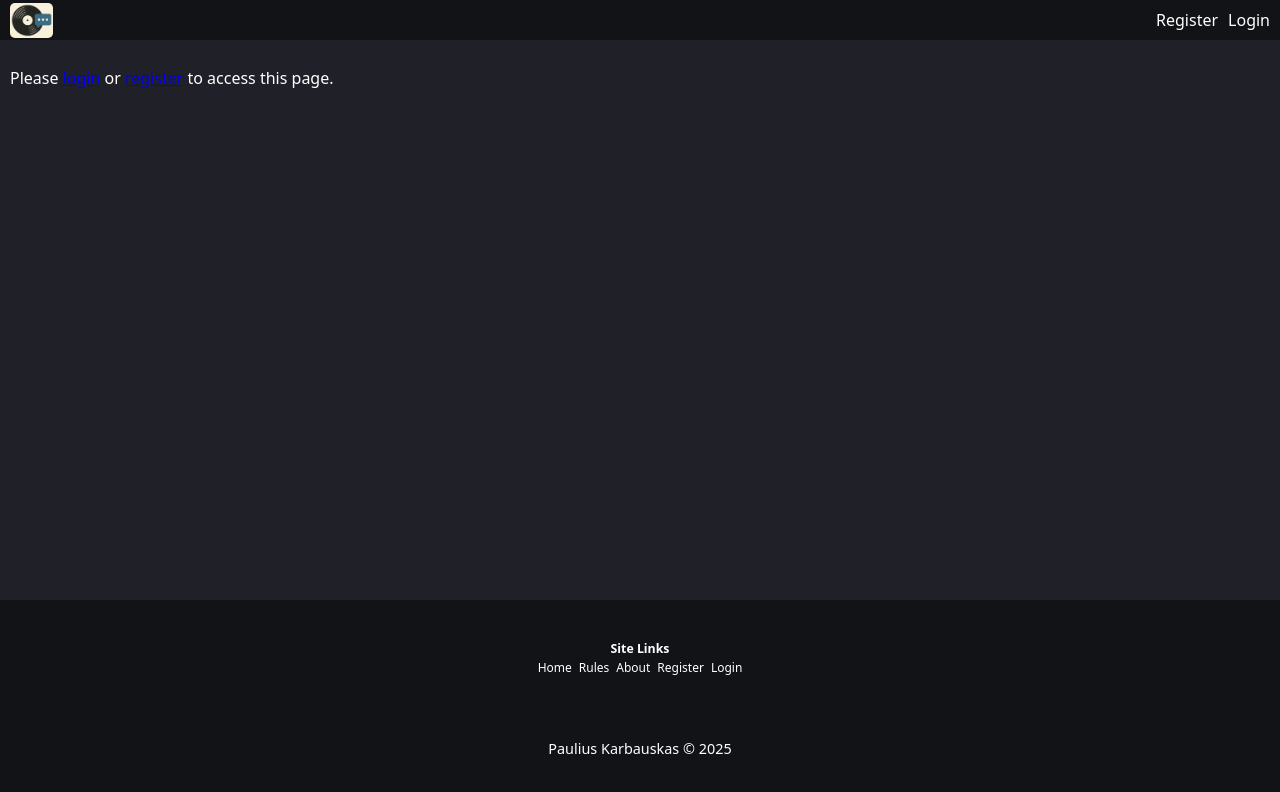
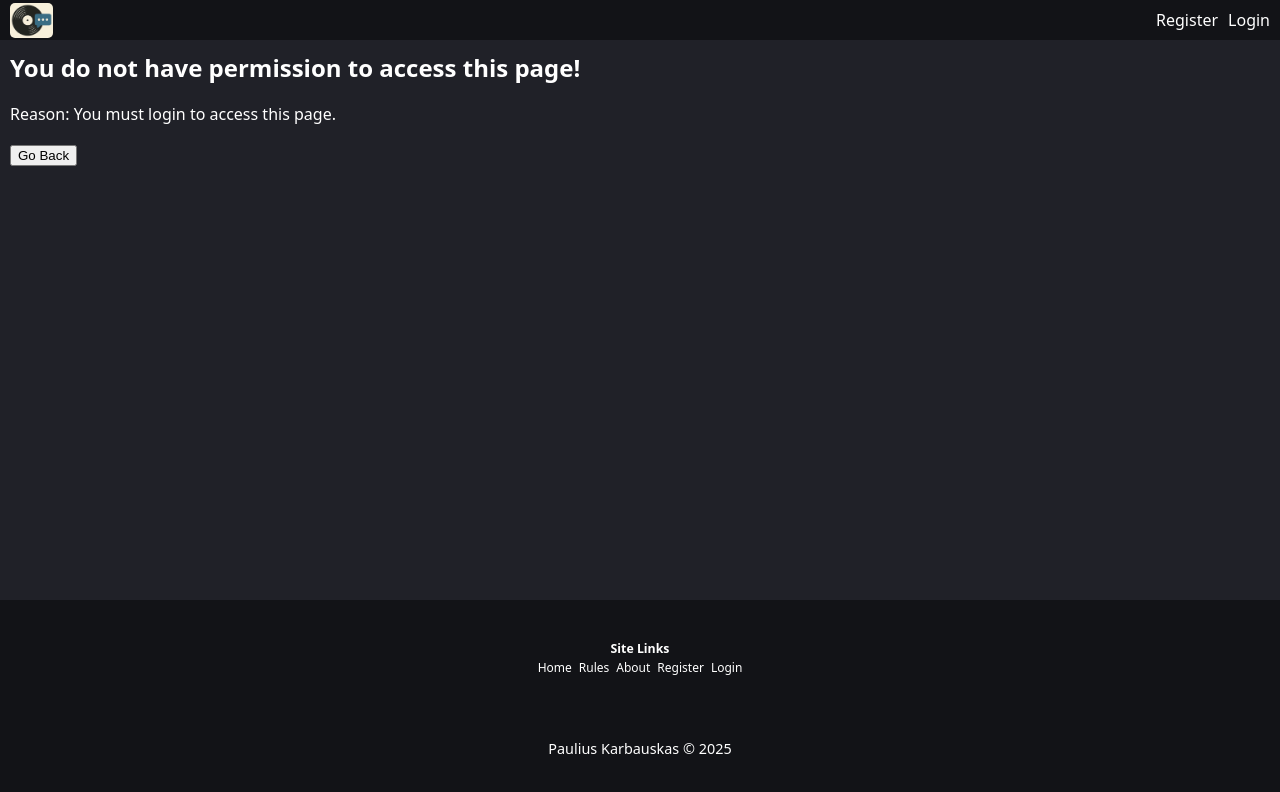
Before and after one commit to Paulius19Ka/Baigiamasis_Projektas, a React (Vite) app in the folder client/: page /user in a window 1280 px wide. Shown: the top 792 px of the page. Built offline with nearby package versions, Linux system fonts and the light colour scheme; no server answers; some icons are missing.

Commit message:
added a page to link to, when trying to access a route that does not exist

```diff
--- a/client/src/App.tsx
+++ b/client/src/App.tsx
@@ -13,6 +13,7 @@ import { useContext } from "react"
 import UsersContext from "./components/contexts/UsersContext"
 import { UsersContextTypes } from "./types"
 import Forbidden from "./components/pages/Forbidden"
+import FourZeroFour from "./components/pages/FourZeroFour"
 
 const App = () => {
 
@@ -23,15 +24,16 @@ const App = () => {
       <Routes>
         <Route path='' element={<MainOutlet />} >
           <Route index element={<Home />} />
-          <Route path='savedPosts' element={<SavedPosts />} />
-          <Route path='user' element={<User />} />
-          <Route path='newPost' element={<CreatePost />} />
+          <Route path='savedPosts' element={loggedInUser ? <SavedPosts /> : <Forbidden reason={`You must login to access this page.`} />} />
+          <Route path='user' element={loggedInUser ? <User /> : <Forbidden reason={`You must login to access this page.`} />} />
+          <Route path='newPost' element={loggedInUser ? <CreatePost /> : <Forbidden reason={`You must login to access this page.`} />} />
           <Route path='post/:topic/:title/:id' element={<ExpandedPost />} />
           <Route path='rules' element={<ForumRules />} />
           <Route path='about' element={<AboutUs />} />
         </Route>
         <Route path='register' element={!loggedInUser || justLoggedIn ? <Register /> : <Forbidden reason={`You are already logged in.`} />} />
         <Route path='login' element={!loggedInUser || justLoggedIn ? <Login /> : <Forbidden reason={`You are already logged in.`} />} />
+        <Route path='*' element={<FourZeroFour />} />
       </Routes>
     </>
   )
--- a/client/src/components/pages/Forbidden.tsx
+++ b/client/src/components/pages/Forbidden.tsx
@@ -11,7 +11,7 @@ const Forbidden = ({ reason }: Props) => {
   return (
     <section>
       <h2>You do not have permission to access this page!</h2>
-      <p>Due to: {reason}</p>
+      <p>Reason: {reason}</p>
       <button onClick={() => navigate(-1)}>Go Back</button>
     </section>
   );
--- /dev/null
+++ b/client/src/components/pages/FourZeroFour.tsx
@@ -0,0 +1,17 @@
+import { useNavigate } from "react-router";
+
+const FourZeroFour = () => {
+
+  const navigate = useNavigate();
+
+  return (
+    <section>
+      <h2>Error</h2>
+      <h1>404</h1>
+      <p>The page You are trying to reach does not exist.</p>
+      <button onClick={() => navigate(-1)}>Go Back</button>
+    </section>
+  );
+}
+
+export default FourZeroFour;
```
